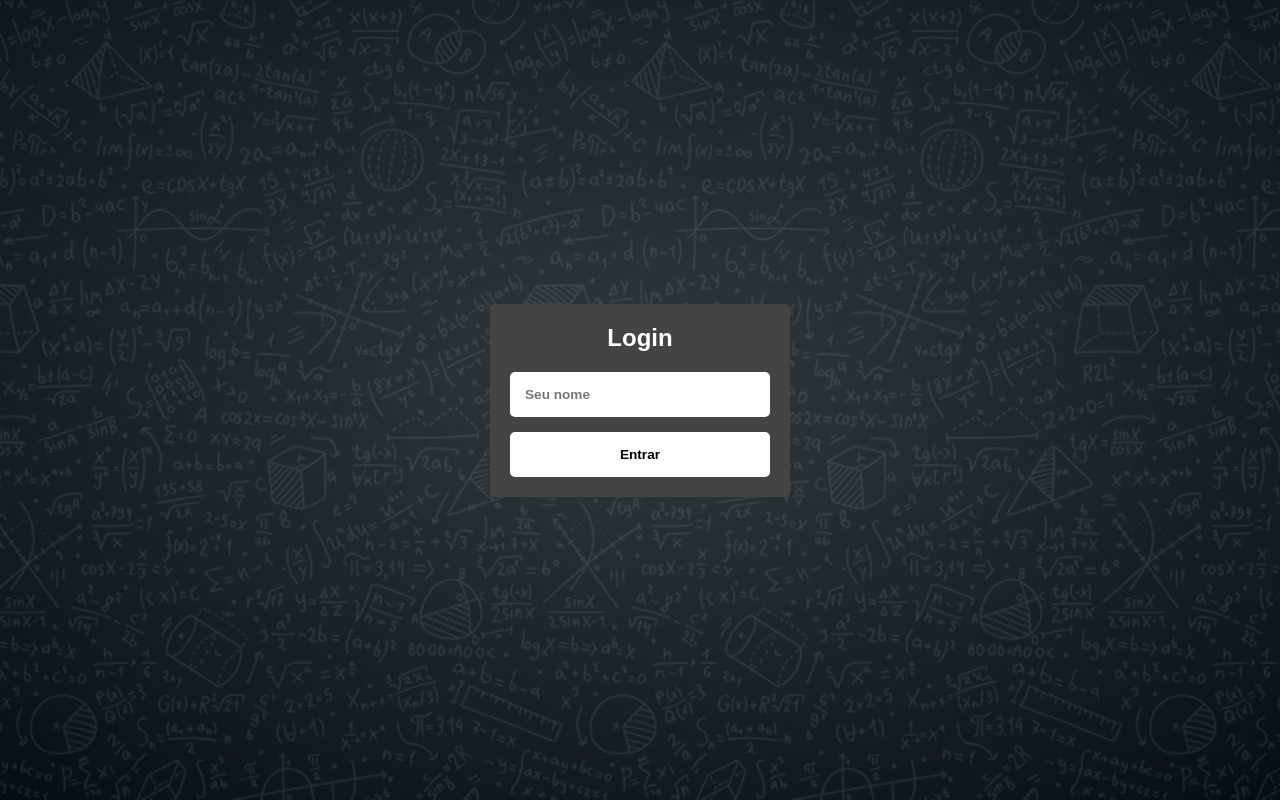
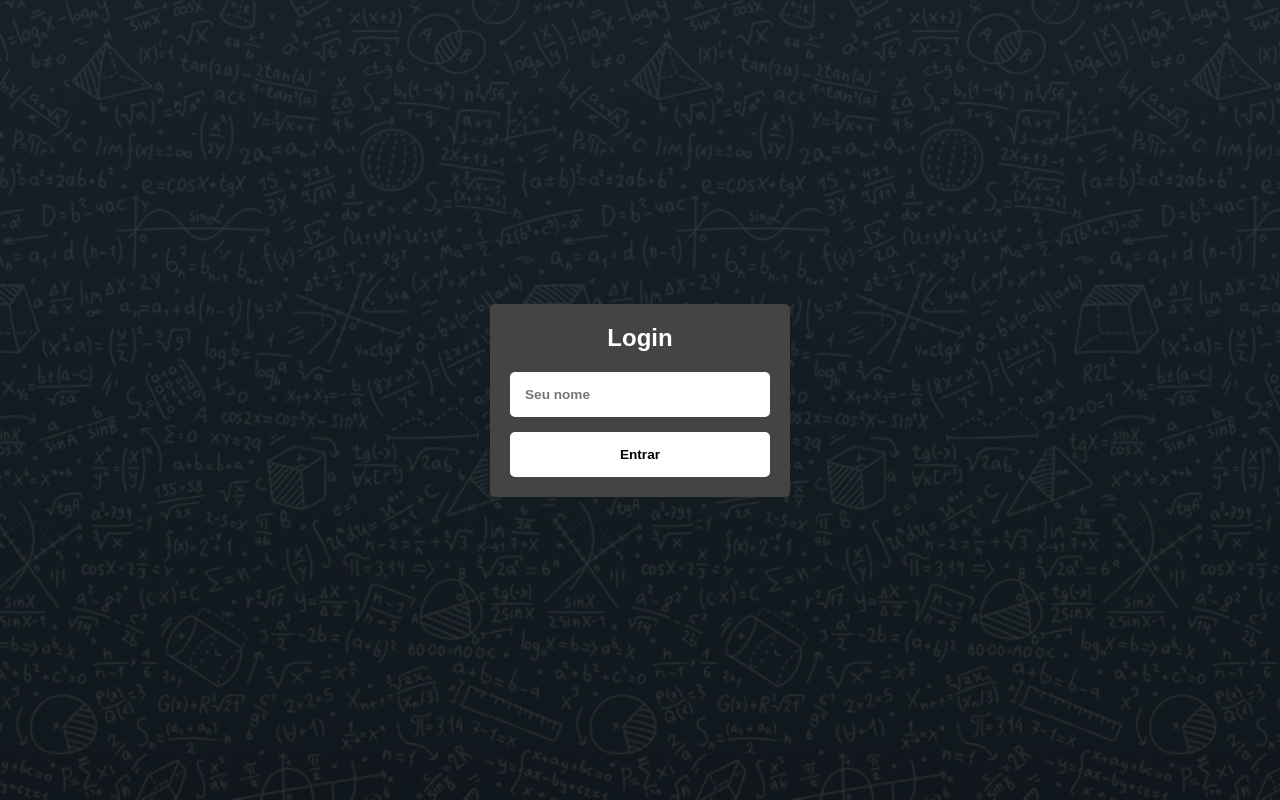
Before and after one commit to 689241bruno/ChatWS-frontend, a plain HTML site: page index.html in a window 1280 px wide. Drawn offline with nearby package versions, Linux system fonts and the light colour scheme.

Commit message:
background fixed

```diff
--- a/style.css
+++ b/style.css
@@ -10,15 +10,13 @@
 }
 
 body {
-  height: 100dvh;
-  background-image: radial-gradient(gray, black);
-
+  background-color: rgb(31, 31, 31);
   color: white;
 }
 
 
 .bg {
-  position: absolute;
+  position: fixed;
   top: 0;
   left: 0;
   width: 100%;
```
